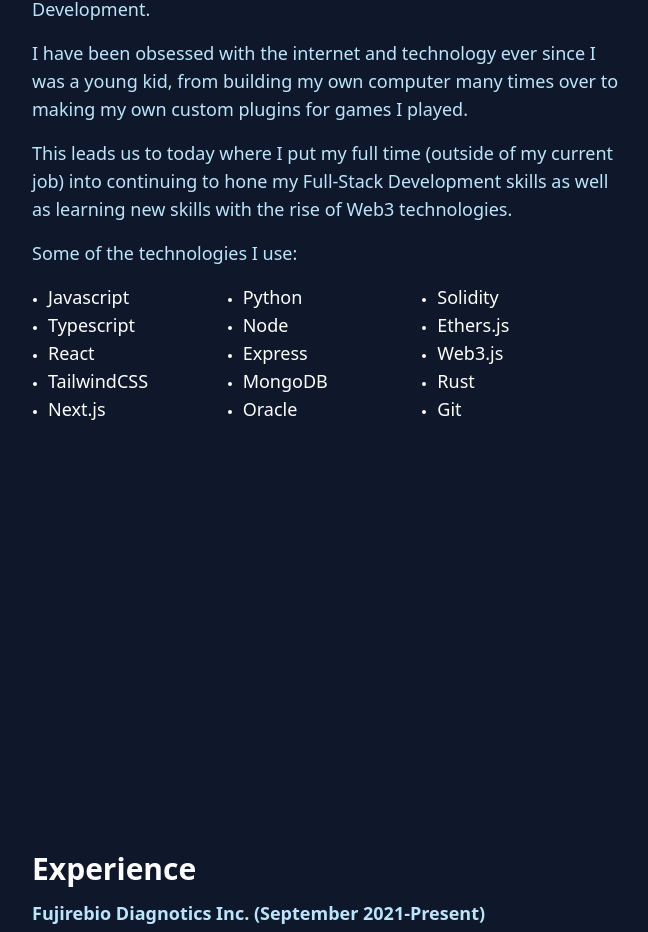
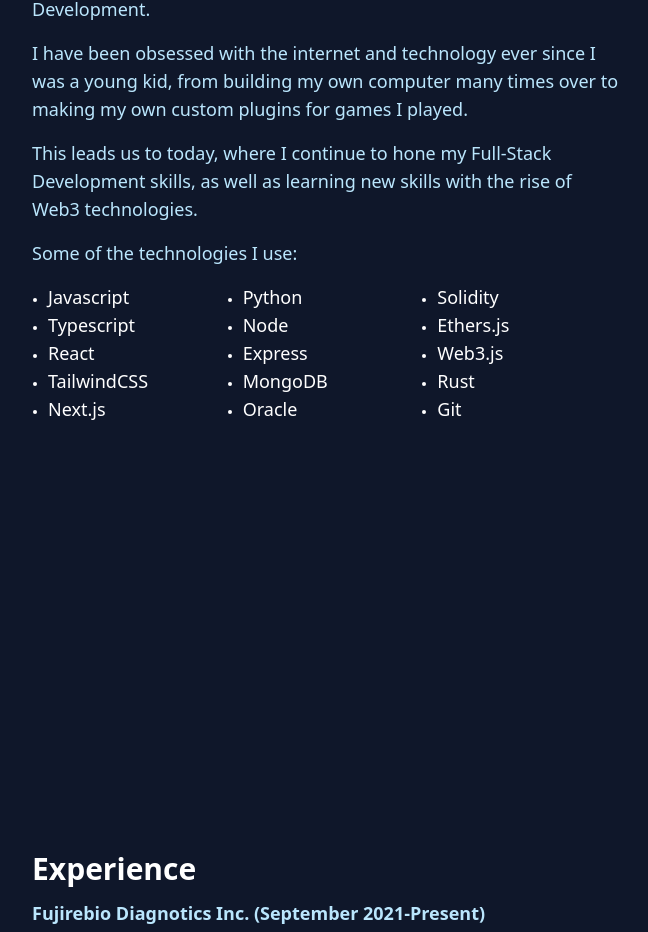
Before and after one commit to sscobes/personal-website, a React (Create React App) app: page / in a window 1280 px wide. Shown: the part 1077-2009 px from the top of the page, without its empty margins (208-856 px from the left). Built offline with nearby package versions, Linux system fonts and the light colour scheme.

Commit message:
updated grammar

```diff
--- a/src/components/About.js
+++ b/src/components/About.js
@@ -19,9 +19,8 @@ function About() {
                     from building my own computer many times over to making my own custom plugins for games I played.
                 </p>
                 <p className="mb-4">
-                    This leads us to today where I put my full time (outside of my current job) into
-                    continuing to hone my Full-Stack Development skills as well as learning new skills
-                    with the rise of Web3 technologies.
+                    This leads us to today, where I continue to hone my Full-Stack Development skills,
+                    as well as learning new skills with the rise of Web3 technologies.
                 </p>
                 <p className="mb-4">
                     Some of the technologies I use:
```
